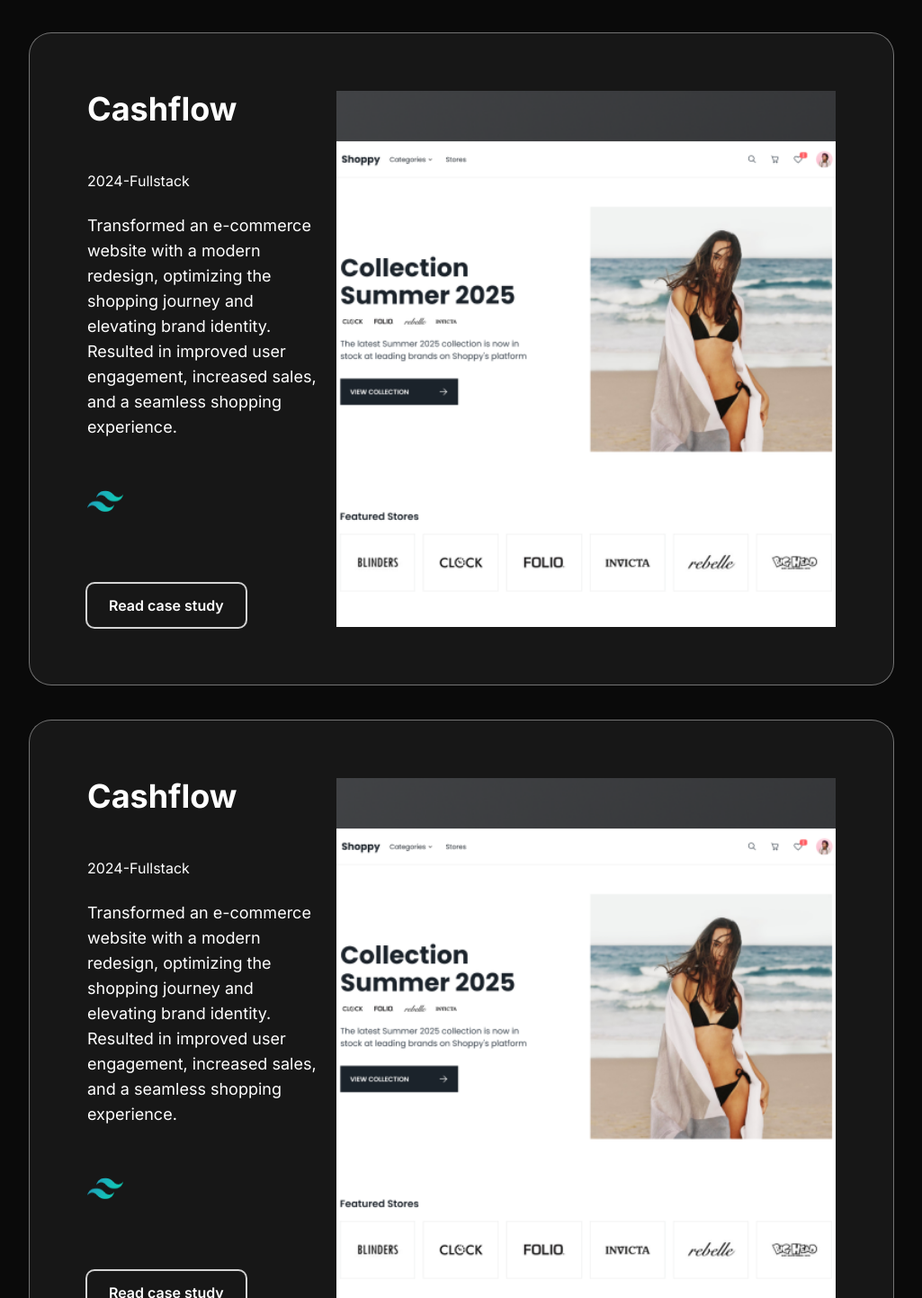
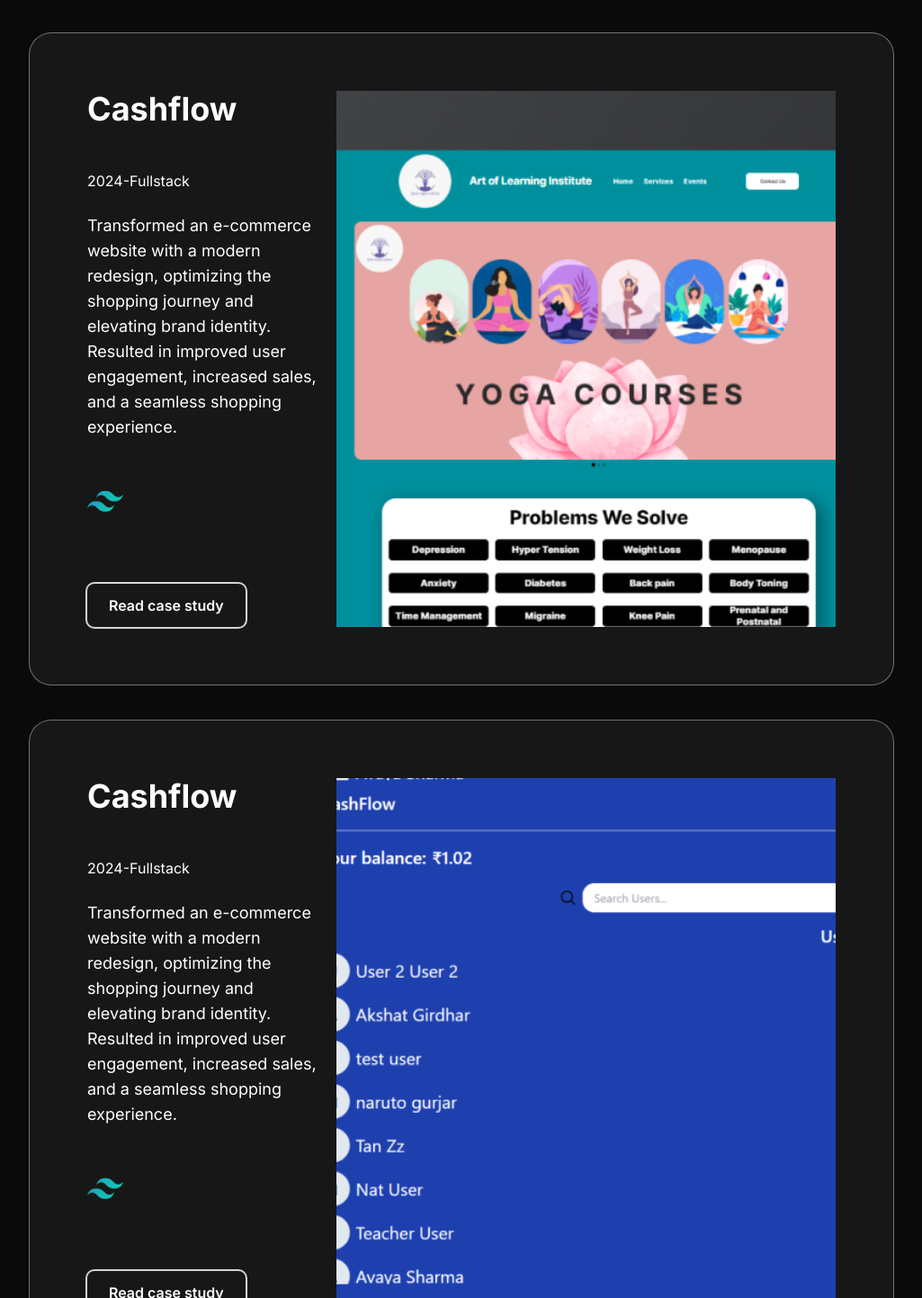
Before and after one commit to khardikk/Builders_hub, a React (Vite) app in the folder Frontend/builders_landing/: page / in a window 1280 px wide. Shown: the part 1787-3230 px from the top of the page at 90% size, without its empty margins (127-1152 px from the left). Built offline with nearby package versions, Linux system fonts and the light colour scheme.

Commit message:
Refactor Card component to accept image source as a prop

```diff
--- a/Frontend/builders_landing/src/components/Card.jsx
+++ b/Frontend/builders_landing/src/components/Card.jsx
@@ -1,8 +1,8 @@
 import React from 'react';
-import projectimg from '../assets/projectimg.png';
 import stack from '../assets/stack.png';
 
-const Card = () => {
+const Card = (props) => {
+  const { src } = props;
   return (
     <div data-aos="fade-right" data-aos-duration="1500" className='bg-neutral-900 rounded-3xl ring-1 ring-neutral-500 w-1200 h-620 my-10'>
       <div className='py-16 px-16'>
@@ -24,7 +24,7 @@ const Card = () => {
 
         {/* Image div */}
         <div className='col-span-2'>
-          <img src={projectimg} alt='cashflow' className='w-full h-full object-cover' />
+          <img src={src} alt='cashflow' className='w-full h-full object-cover' />
         </div>
       </div>
     </div>
--- a/Frontend/builders_landing/src/components/OurBuilds.jsx
+++ b/Frontend/builders_landing/src/components/OurBuilds.jsx
@@ -1,15 +1,17 @@
 import React from 'react'
 import Card from './Card'
-
+import projectimg from '../assets/projectimg.png';
+import yogawebsite from '../assets/yogaproject.png';
+import cashflow from '../assets/cashflow.png';
 const OurBuilds = () => {
   return (
     <div data-aos="fade-up" data-aos-duration="1500" id='our-builds-section' className='mb-48'>
         <h1 className="text-left mb-5 font-Inter font-bold text-5xl"> Our Builds</h1>
         <p className=" w-[48rem] text-left mb-10 font-Inter font-normal text-lg text-neutral-400">Here's a glimpse of some of my recent and exciting projects.
          Each of them reflects my focus on user-centered design and my commitment to excellence in user experience.</p>
-        <Card />
-        <Card />
-        <Card />
+        <Card src={projectimg} />
+        <Card src={yogawebsite} />
+        <Card src={cashflow} />
         <a href="#" className='font-Inter font-semibold text-base underline'>View all projects</a>
     </div>
   )
```
Also changed, not shown: Frontend/builders_landing/src/assets/cashflow.png (added), Frontend/builders_landing/src/assets/yogaproject.png (added).
